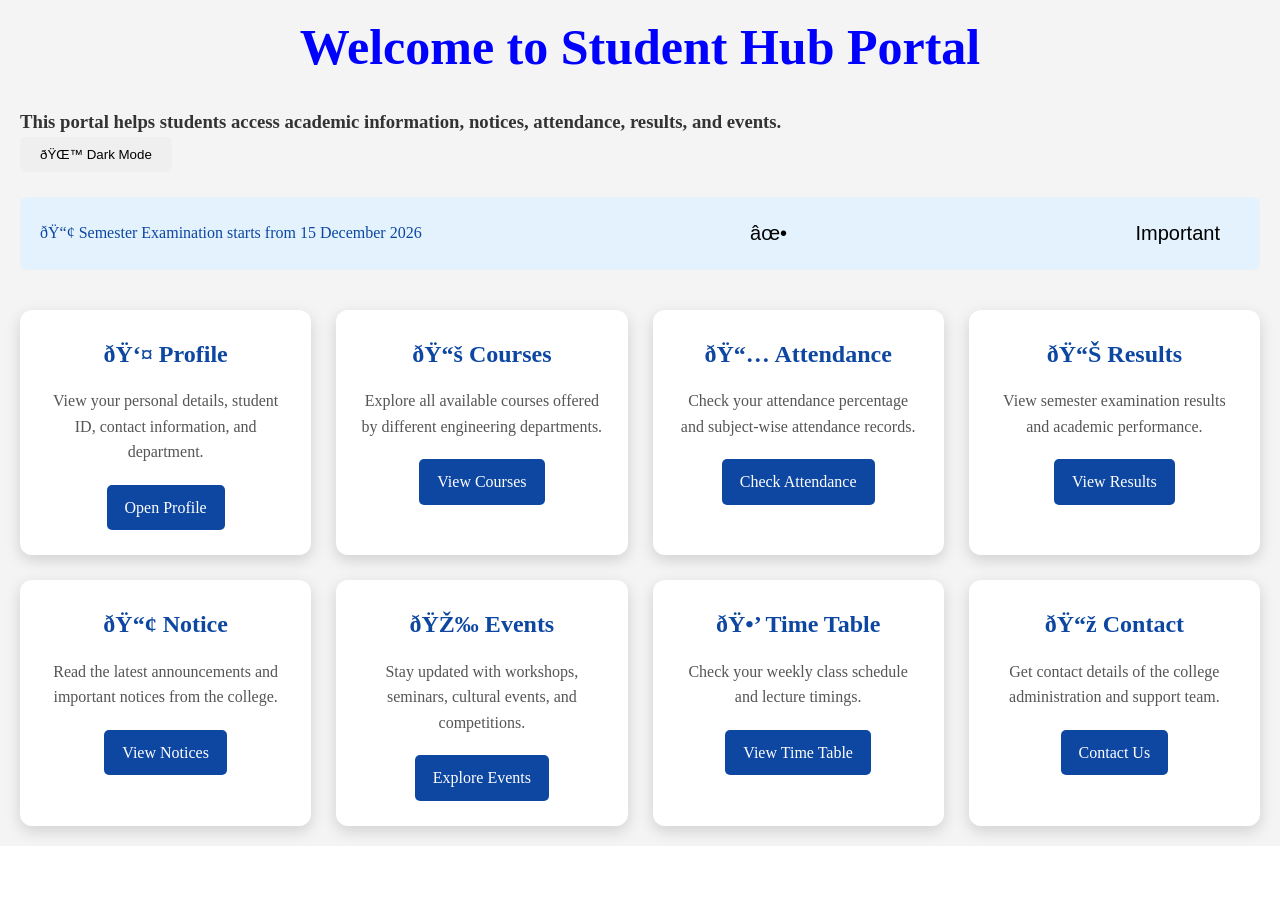
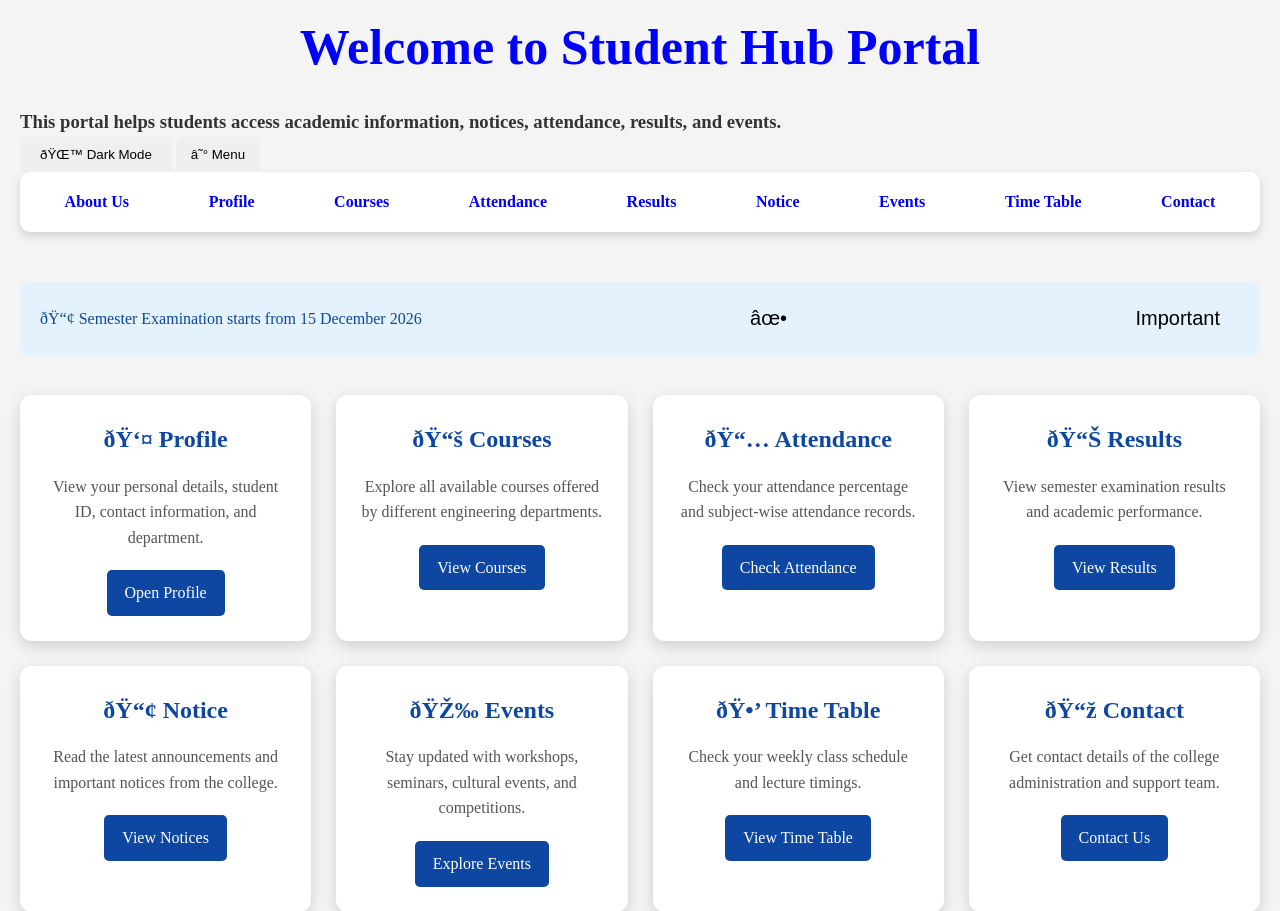
Before and after one commit to Zeelgadara05/Web-Devlopment, a PHP site: page /home.html in a window 1280 px wide. Shown: the part 121-1032 px from the top of the page. Before the commit the page ends 964 px from the top, so only its background shows below. Run offline with PHP 8.4, Linux system fonts and the light colour scheme.

Commit message:
Menu button for mini display

```diff
--- a/CSS/home.css
+++ b/CSS/home.css
@@ -34,3 +34,27 @@
 .dark-mode .nav a{
     color :white;
 }
+
+/* menu button */
+
+#menuButton{
+    padding:10px 15px;
+    border:none;
+    border-radius:5px;
+    cursor:pointer;
+}
+
+#navMenu{
+    list-style:none;
+    padding:0;
+    gap:15px;
+    flex-wrap:wrap;
+}
+
+.show-menu{
+    display : block !important;
+}
+
+#navMenu li a{
+    text-decoration:none;
+}
--- a/JS/Home.js
+++ b/JS/Home.js
@@ -52,3 +52,14 @@ function changeTheme(){
         }
 }
 themeButton.onclick = changeTheme;
+
+// session 4
+
+let menuButton = document.getElementById("menuButton");
+let navMenu = document.getElemenntById("navMenu");
+
+function toggleMenu(){
+    navMenu.classList.toggle("show-menu");
+}
+
+menuButton.onclick = toggleMenu;
--- a/home.html
+++ b/home.html
@@ -40,6 +40,30 @@
         </p>
     </section>
 <button id="themeButton">🌙 Dark Mode</button>
+
+    <button id="menuButton">☰ Menu</button>
+
+<ul id="navMenu" class="nav">
+
+    <li><a href="about.html">About Us</a></li>
+
+    <li><a href="Profile.html">Profile</a></li>
+
+    <li><a href="Course.html">Courses</a></li>
+
+    <li><a href="Attendance.html">Attendance</a></li>
+
+    <li><a href="Result.html">Results</a></li>
+
+    <li><a href="Notice.html">Notice</a></li>
+
+    <li><a href="Events.html">Events</a></li>
+
+    <li><a href="TT.html">Time Table</a></li>
+
+    <li><a href="Contact.html">Contact</a></li>
+
+</ul>
     <br>
 
     <div id="notification" class="notification">
```
